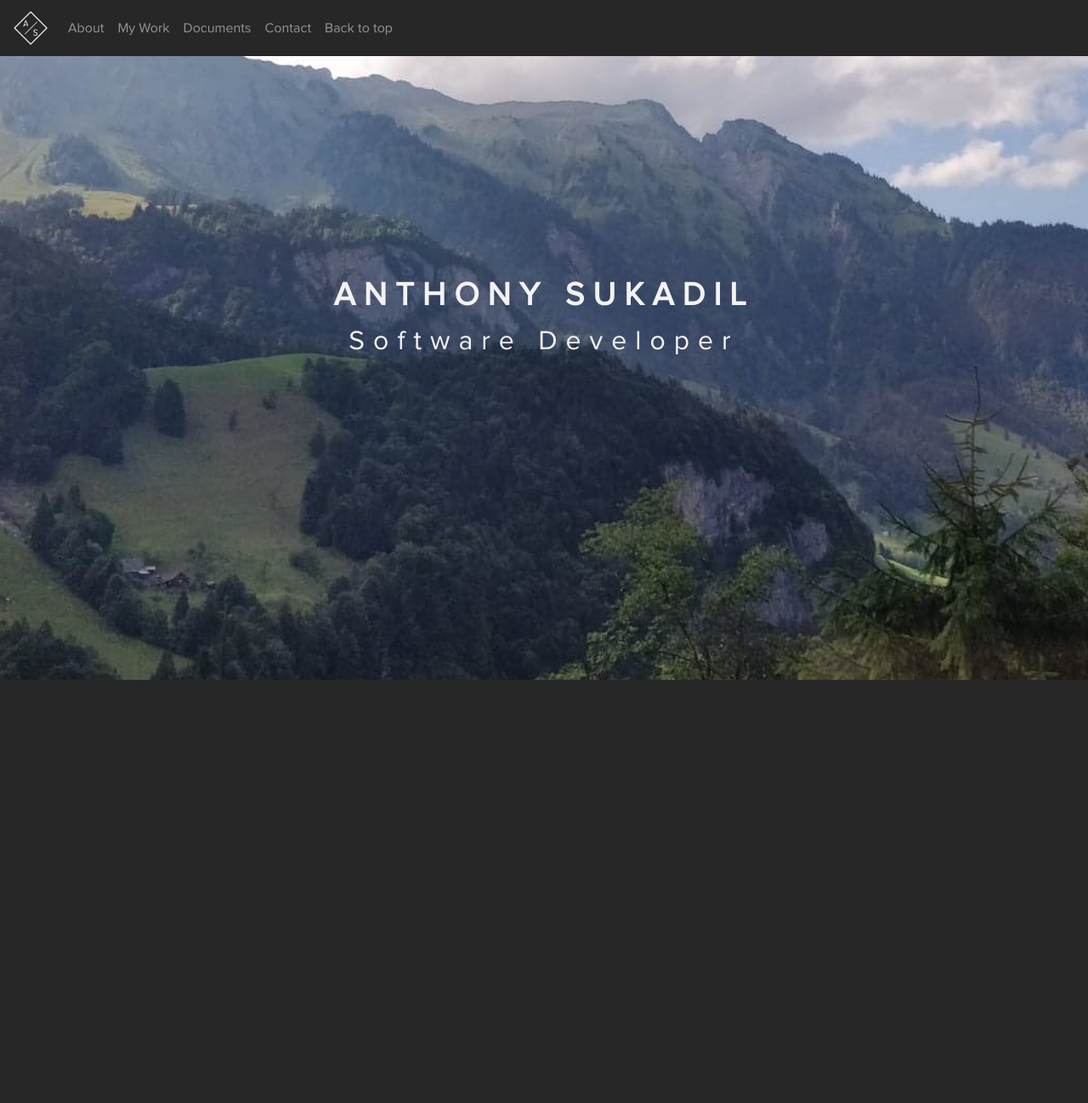
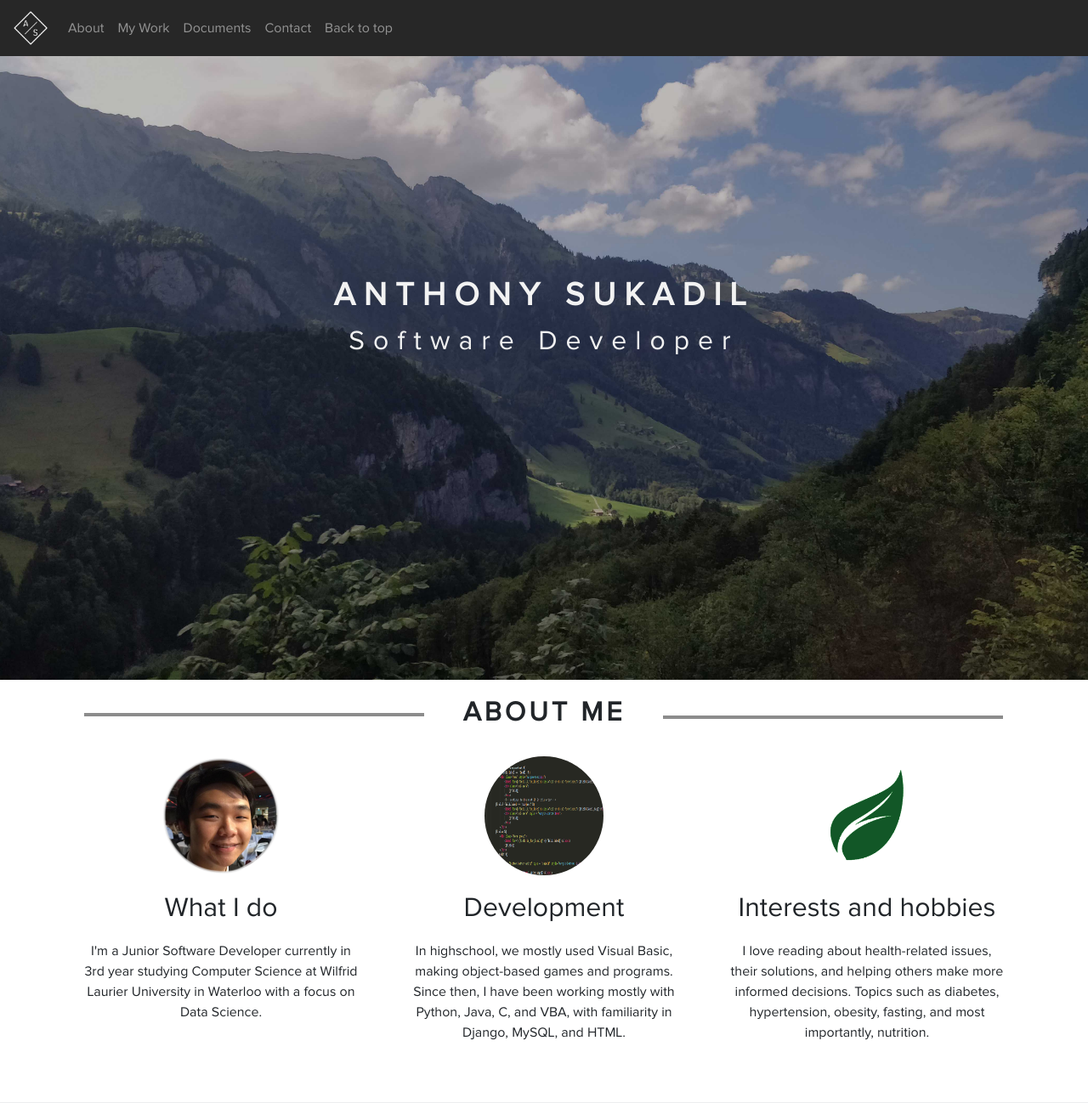
Before and after one commit to vorpal56/anthonysukadil, a Django app: page / in a window 1280 px wide. Shown: the top 1298 px of the page at 85% size. Before the commit the page ends 800 px from the top, so only its background shows below. Run offline with Django 3.2, Linux system fonts and the light colour scheme; some libraries are stand-ins or nearby versions.

Commit message:
fixed navbar overlapping scrollbar from parallax with JS, added custom 404 error pages

```diff
--- a/anthony_website/anthony_website/urls.py
+++ b/anthony_website/anthony_website/urls.py
@@ -15,12 +15,16 @@ Including another URLconf
 """
 from django.contrib import admin
 from django.urls import path, include
+from django.conf.urls import handler404, handler500, url
 from me import views
-from django.conf.urls import url
+# from django.conf import settings
+# from django.conf.urls.static import static
 
 urlpatterns = [
     path('admin/', admin.site.urls),
     path('', views.contactView.as_view(), name = "homepage"),
-    # path('about/', views.home, name = "about"),
+    # path('q/', views.error_500, name = "about"),
+]
 
-]
+handler404 = views.error_404
+handler500 = views.error_500
--- a/anthony_website/me/static/style.css
+++ b/anthony_website/me/static/style.css
@@ -1,4 +1,3 @@
-
 .carousel {
     margin-bottom: 4rem;
 }
@@ -31,8 +30,6 @@
     margin-right: .75rem;
     margin-left: .75rem;
 }
-
-
 .marketing .col-sm-10-form {
     margin-bottom: 1.4rem;
     text-align: center;
@@ -78,6 +75,22 @@
     }
 }
 /* -------------------------------------------------------------------------------------------------------- */
+body, html {
+    height: 100%;
+    font-family: 'proximanova';
+    scroll-behavior: smooth !important;
+}
+.section-solid-white {
+    /* background: #f2f2f2; */
+    background: #fff;
+}
+.section-solid-white2 {
+    background: #edeeef;
+}
+.active {
+    color:#d8d8d8;
+    /* font-size: bold; */
+}
 h2.header-white, h2.header-black {
     padding-top: 20px;
     padding-bottom: 10px;
@@ -129,39 +142,6 @@ h2 span.black:before, h2 span.black:after {
 h2 span.white:before, h2 span.white:after {
     border-top: 4px solid rgba(255, 255, 255, 0.842);
 }
-.section-solid-yellow {
-    background: #efab00;
-}
-
-.section-solid-red {
-    background: #ad0d05;
-}
-
-.section-solid-blue {
-    background:#3f72d8 ;
-    /* background: #244075; */
-}
-
-.section-solid-white {
-    /* background: #f2f2f2; */
-    background: #fff;
-}
-.section-solid-white2 {
-    background: #edeeef;
-}
-.section-solid-dark {
-    background: #43474f;
-}
-.section-this-test {
-    background: #6096dd;
-}
-/* Turn off parallax scrolling for tablets and phones. Increase the pixels if needed */
-@media only screen and (max-device-width: 1366px) {
-    .parallax {
-        background-attachment: scroll;
-    }
-}
-
 .caption1, .caption2 {
     position: absolute;
     left: 0;
@@ -172,104 +152,35 @@ h2 span.white:before, h2 span.white:after {
 .caption1 {
     top: 40%;
 }
-.caption2 {
-    top: 45%;
-
+.caption404 {
+    /* background-color: transparent; */
+    color:#f2f2f2;
+    font-size: 20px;
+    letter-spacing: 2px;
+    text-align: center;
+    /* position: relative; */
+    padding-top:13%;
+    padding-left: 25%;
+    padding-right: 25%;
 }
-.caption1 span.no-border, .caption2 span.no-border{
+.caption1 ,.span.no-border, .caption2 span.no-border{
     background-color: transparent;
     /* color: #bfc4c9; */
     color: #f2f2f2;
     /* color:#333333; */
     /* padding: 0 10px; */
-    font-size: 35px;
+    /* font-size: 35px; */
 
     /* font-weight: bold; */
     letter-spacing: 10px;
+
 }
+
+
 #about, #my_work, #documents, #contact {
     background-color: transparent;
     margin-top: -66px;
     padding-top: 66px;
-}
-.active {
-    font-size: bold;
-}
-.download {
-    width: 50% !important;
-    margin-left:25% !important;
-    background-color:#d8d8d8;
-    color:#43474f;
-    margin-bottom: 3.1rem;
-}
-.submit, .view-git {
-    background-color:#d8d8d8;
-    color:#43474f;
-}
-
-.active {
-    color:#d8d8d8;
-}
-body, html {
-    height: 100%;
-    font-family: 'proximanova'
-}
-
-.wrapper {
-    width:100%;
-    /* The height needs to be set to a fixed value for the effect to work.
-     * 100vh is the full height of the viewport. */
-    height: 100%;
-    /* The scaling of the images would add a horizontal scrollbar, so disable x overflow. */
-    overflow-x: hidden;
-    /* Enable scrolling on the page. */
-    /* Set the perspective to 2px. This is essentailly the simulated distance from the viewport to transformed objects.*/
-    perspective: 2.1px;
-}
-.parallax:after {
-    /* Display and position the pseudo-element */
-    content: " ";
-    position: absolute;
-    top: 0;
-    right: 0;
-    bottom: 0;
-    left: 0;
-
-    /* Move the pseudo-element back away from the camera,
-     * then scale it back up to fill the viewport.
-     * Because the pseudo-element is further away, it appears to move more slowly, like in real life. */
-    transform: translateZ(-1px) scale(1.5);
-    /* Force the background image to fill the whole element. */
-    background-repeat: no-repeat;
-    background-size: cover;
-    /* Keep the image from overlapping sibling elements. */
-    z-index: -1;
-}
-
-  /* The styling for the static div. */
-  /* Sets the actual background images to adorable kitties. This part is crucial. */
-.bg1:after {
-    background-image: url("images/1.jpg");
-}
-.section {
-    /* Needed for children to be absolutely positioned relative to the parent. */
-    /* position: relative; */
-    /* The height of the container. Must be set, but it doesn't really matter what the value is. */
-    height: 100%;
-
-    /* For text formatting. */
-    /* display: flex; */
-    align-items: center;
-    /* justify-content: center; */
-    /* color: white; */
-    /* text-shadow: 0 0 5px #000; */
-}
-@font-face {
-    font-family: 'proximanova';
-    src: url('fonts/Proxima-Nova-Reg.woff') format('woff'), /* Chrome 6+, Firefox 3.6+, IE 9+, Safari 5.1+ */
-     url('fonts/Proxima-Nova-Reg.ttf') format('truetype'); /* Chrome 4+, Firefox 3.5, Opera 10+, Safari 3—5 */
-     font-weight: normal;
-     font-style: normal;
 }
 .button {
     border: none;
@@ -283,7 +194,13 @@ body, html {
     transition-duration: 0.4s;
     cursor: pointer;
 }
+.download {
+    width: 70% !important;
+    margin-left:15% !important;
+    background-color:#d8d8d8;
+    margin-bottom: 3.1rem;
 
+}
 .button-white {
     background-color: transparent;
     color: #272727;
@@ -307,6 +224,44 @@ body, html {
     color: #272727;
     text-decoration: none
 }
+.img1 {
+
+    /* The image used */
+    background: url("images/1.jpg");
+    /* Full height */
+    height: 100%;
+    /* Create the parallax scrolling effect */
+    background-attachment: fixed;
+    background-position: center center;
+    background-repeat: no-repeat;
+    background-size: cover;
+}
+.img2 {
+
+    /* The image used */
+    background: url("images/3.jpg");
+    /* background-color: rgba(0, 0, 0, 0.5); */
+    background-blend-mode: darken;
+    width:100%;
+    /* Full height */
+    height: 100%;
+    /* Create the parallax scrolling effect */
+    background-attachment: fixed;
+    background-position: center center;
+    background-repeat: no-repeat;
+    background-size: cover;
+}
+
+.darken-overlay{
+    background-color: rgba(0, 0, 0, 0.5);
+}
+@font-face {
+    font-family: 'proximanova';
+    src: url('fonts/Proxima-Nova-Reg.woff') format('woff'), /* Chrome 6+, Firefox 3.6+, IE 9+, Safari 5.1+ */
+     url('fonts/Proxima-Nova-Reg.ttf') format('truetype'); /* Chrome 4+, Firefox 3.5, Opera 10+, Safari 3—5 */
+     font-weight: normal;
+     font-style: normal;
+  }
 
 #fade-in span {
     margin-top: 25px;
@@ -319,7 +274,6 @@ body, html {
          -o-animation: fadein 1.5s; /* Opera < 12.1 */
             animation: fadein 1.5s;
 }
-
 @keyframes fadein {
     from { opacity: 0; }
     to   { opacity: 1; }
--- a/anthony_website/me/templates/me/contact_form.html
+++ b/anthony_website/me/templates/me/contact_form.html
@@ -1,5 +1,7 @@
 {% extends 'me/homepage.html' %}
+
 {% block contact %}
+<title>{{title}}</title>
 <section class = "section-solid-white2">
 <h2 class="no-background"><span class = 'black' style = "font-weight: bold">CONTACT</span></h2>
 
@@ -28,7 +30,7 @@
                 </div>
             {% endif %}
         {%endfor%}
-        <button class = "button button-white" type = "submit" style="margin-bottom: 1.2rem" href="#contact">Submit</button>
+        <button class = "button button-white" type = "submit" style="margin-bottom: 1.2rem;" href="#contact">Submit</button>
     </form>
     <label style = "margin-bottom: 1.2rem" >{{message}}</label>
 </div>
--- a/anthony_website/me/templates/me/homepage.html
+++ b/anthony_website/me/templates/me/homepage.html
@@ -3,6 +3,13 @@
 <html>
     <body>
     {% block about %}
+    <!-- Parallax background -->
+    <section class="img1 darken-overlay" style="background-position-y : 0px">
+    <div class="caption1" id = "fade-in">
+        <span class="no-border" style = "font-weight:bold;font-size:2.4em">ANTHONY SUKADIL</span><br>
+        <span class="no-border" style="font-size:2em">Software Developer</span>
+    </div>
+    </section>
     <!-- About me section -->
     <section id="about"></section>
     <section class = "section-solid-white">
@@ -16,7 +23,6 @@
                         I'm a Junior Software Developer currently in 3rd year
                         studying Computer Science at Wilfrid Laurier University
                         in Waterloo with a focus on Data Science.
-
                     </p>
                 </div>
                 <div class="col-sm-4">
@@ -35,7 +41,6 @@
                         I love reading about health-related issues, their solutions,
                         and helping others make more informed decisions.
                         Topics such as diabetes, hypertension, obesity, fasting, and most importantly, nutrition.
-
                     </p>
                 </div>
             </div>
--- a/anthony_website/me/templates/me/navigationbar.html
+++ b/anthony_website/me/templates/me/navigationbar.html
@@ -2,18 +2,18 @@
 <html>
 {% load staticfiles %}
     <head>
+
         <!-- <script src="https://code.jquery.com/jquery-3.3.1.slim.min.js" integrity="sha384-q8i/X+965DzO0rT7abK41JStQIAqVgRVzpbzo5smXKp4YfRvH+8abtTE1Pi6jizo" crossorigin="anonymous"></script> -->
         <link rel="stylesheet" type="text/css" href="{% static 'bootstrap.min.css' %}">
         <link rel="stylesheet" type="text/css" href="{% static 'style.css' %}">
-        <link rel="icon" href="{% static 'images/icons/asiconblack.png' %}">
+        <link rel="icon" href="{% static 'images/icons/asiconblack2.png' %}">
         <meta charset="UTF-8">
         <meta name="viewport" content="width=device-width, initial-scale=1.0">
         <meta http-equiv="X-UA-Compatible" content="ie=edge">
-        <title>Anthony Sukadil</title>
     </head>
     <body style = "background-color: #f2f2f2" >
         <header>
-            <nav class="navbar navbar-expand-md fixed-top navbar-dark" style = "background-color: #272727">
+            <nav class="navbar navbar-expand-md navbar-dark fixed-top" style = "background-color: #272727; display:flex">
                 <a class="navbar-brand" href = "{% url 'homepage' %}">
                     <img src="{% static 'images/icons/aswhite.png' %}" width = "40" height="40">
                 </a>
@@ -34,7 +34,7 @@
                         <li class="nav-item">
                             <a class="nav-link" href="#contact">Contact</a>
                         </li>
-                        <li>
+                        <li class= "topbtn">
                             <a class="nav-link" href="#top">Back to top</a>
                         </li>
                     </ul>
@@ -42,24 +42,30 @@
             </nav>
         </header>
         <!-- Information sections -->
-        <main class="wrapper" style = "scroll-behavior: smooth">
-            <div id = "top"></div>
-            <section class="section parallax bg1">
-                <div class="caption1" id = "fade-in">
-                    <span class="no-border" style = "font-weight:bold;font-size:2.4em">ANTHONY SUKADIL</span><br>
-                    <span class="no-border" style="font-size:2em">Software Developer</span>
-                </div>
-            </section>
-            {% block about %}
-            {% endblock %}
-        </main>
+        <div id = "top"></div>
+        {% block about %}
+        {% endblock %}
     </body>
 </html>
 <script src="{% static 'jquery-3.3.1.slim.min.js' %}"></script>
 <script src="{% static 'bootstrap.min.js' %}"></script>
+<!-- on nav item click -->
 <script type="text/javascript">
     $(".nav-item").on("click", function(e){
-    $("li.nav-item").removeClass("active");
+    $(".nav-item").removeClass("active");
     $(this).addClass("active");
     });
 </script>
+<!-- on backtotop  -->
+<script>
+    $(".topbtn").on("click", function(e){
+    $(".nav-item").removeClass("active");
+    });
+</script>
+<!-- parallax scrolling script -->
+<script>
+$(document).scroll(function () {
+    var $movebg = $(window).scrollTop() * -0.3;
+    $('.img1').css('background-positionY', ($movebg) + 'px');
+    });
+</script>
--- a/anthony_website/me/views.py
+++ b/anthony_website/me/views.py
@@ -1,22 +1,23 @@
 from django.shortcuts import render, redirect
 from django.views.generic import TemplateView
 from django.core.mail import send_mail, BadHeaderError, EmailMessage
+from smtplib import SMTPSenderRefused
 from django.http import HttpResponse, HttpResponseRedirect
 from .forms import ContactForm
 
 # Create your views here.
-# def home(request):
-#     return render(request,"me/homepage.html")
 
 class contactView(TemplateView):
     template_name = "me/contact_form.html"
 
     def get(self, request):
         form = ContactForm()
+        homepage= 'Anthony Sukadil'
         contact_context = {
             # 'email_context':form.email_address,
             # 'message_context':form.message,
             "form_context":form,
+            "title": homepage
         }
         return(render(request, self.template_name, contact_context))
 
@@ -42,9 +43,11 @@ class contactView(TemplateView):
             try:
                 # send_mail(subject,message,email, ["anthonysukadil1@gmail.com"])
                 email_message_obj.send()
+                # print("hi")
             except BadHeaderError:
-                return HttpResponse('Invalid header found.')
-
+                return(render(request, 'me/404.html'))
+            except SMTPSenderRefused:
+                return(render(request, 'me/404.html'))
             return(render(request, self.template_name, contact_context))
         else:
             message= "Message failed to send, try refreshing the page again."
@@ -52,3 +55,15 @@ class contactView(TemplateView):
                 'message': message,
             }
             return(render(request, self.template_name, contact_context))
+
+def error_400(request):
+    return(render(request, 'me/404.html'))
+
+def error_403(request):
+    return(render(request, 'me/404.html'))
+
+def error_404(request):
+    return(render(request, 'me/404.html'))
+
+def error_500(request):
+    return(render(request, 'me/404.html'))
```
Also changed, not shown: anthony_website/anthony_website/settings.py (+5 -2 lines), anthony_website/me/templates/me/404.html (added, +61 -0 lines), anthony_website/me/static/images/1.jpg, anthony_website/me/static/images/2.jpg (added), anthony_website/me/static/images/3.jpg (added), anthony_website/me/static/images/icons/asiconblack2.png (renamed from anthony_website/me/static/images/icons/asiconblack.png), 2 other files. Lines whose indentation alone changed are shown as unchanged.
